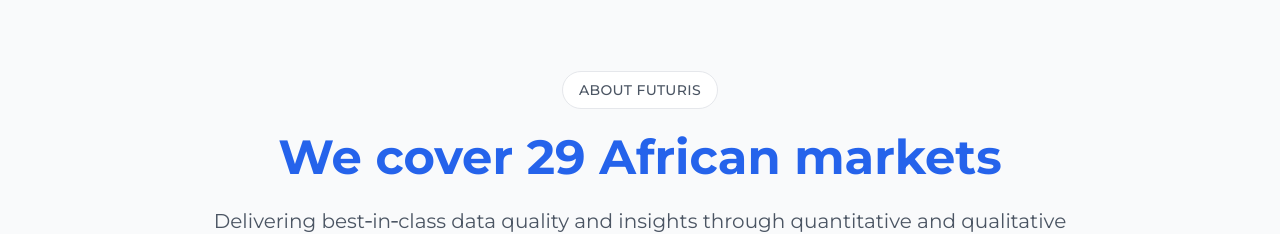
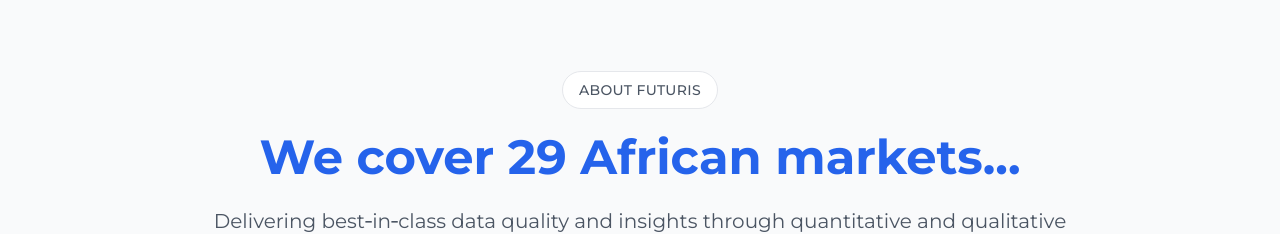
Before and after one commit to Jiwe-Holding/Futuris-Site, a React (Vite) app: page / in a window 1280 px wide. Shown: the part 2460-2694 px from the top of the page. Built offline with nearby package versions, Linux system fonts and the light colour scheme.

Commit message:
Update About.tsx

```diff
--- a/src/components/About.tsx
+++ b/src/components/About.tsx
@@ -88,7 +88,7 @@ const About: React.FC = () => {
             <span className="text-sm font-medium text-gray-600 uppercase tracking-wide">About FUTURIS</span>
           </div>
           <h2 className="text-4xl lg:text-5xl font-bold text-blue-600 mb-6 leading-tight">
-              We cover 29 African markets
+              We cover 29 African markets...
           </h2>
           <p className="text-xl text-gray-600 max-w-4xl mx-auto leading-relaxed">
             Delivering best‑in‑class data quality and insights through quantitative and qualitative methodologies.
```
